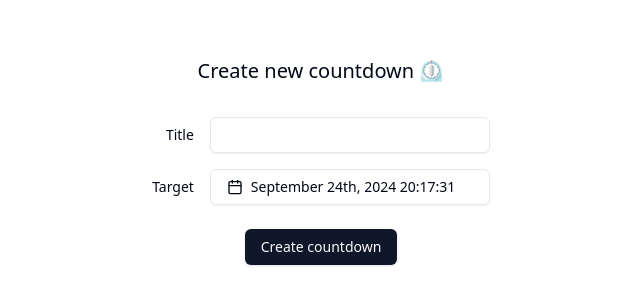
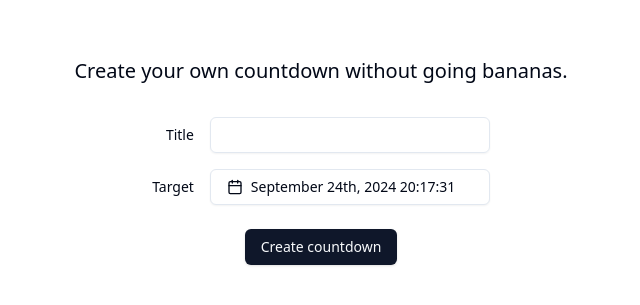
Before and after one commit to EskelinenAntti/TheBananaClockApp, a Next.js app: page / in a window 1280 px wide. Shown: the part 239-544 px from the top of the page, without its empty margins (319-959 px from the left). Built offline with nearby package versions, Linux system fonts and the light colour scheme.

Commit message:
Change name to bananaclock

```diff
--- a/app/layout.tsx
+++ b/app/layout.tsx
@@ -7,8 +7,8 @@ import { Toaster } from "@/components/ui/toaster";
 import { Suspense } from "react";
 
 export const metadata: Metadata = {
-  title: "Countdown app",
-  description: "Create your own countdown.",
+  title: "The Banana Clock",
+  description: "Create your own countdown without going bananas.",
 };
 const fontSans = FontSans({
   subsets: ["latin"],
--- a/app/page.tsx
+++ b/app/page.tsx
@@ -104,7 +104,9 @@ function CountdownCreation() {
 
   return (
     <div className="flex flex-col items-center bg-background h-dvh justify-start sm:justify-center ">
-      <h1 className="text-xl pb-8">Create new countdown ⏲️</h1>
+      <h1 className="text-xl pb-8">
+        Create your own countdown without going bananas.
+      </h1>
       <div className="grid grid-cols-1 sm:grid-cols-[auto_auto] gap-4 pb-6 items-center">
         <Label
           htmlFor="title"
```
